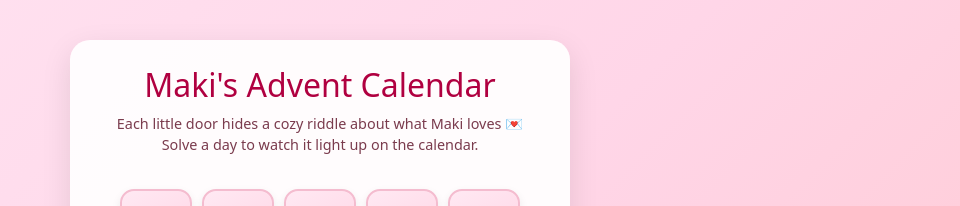
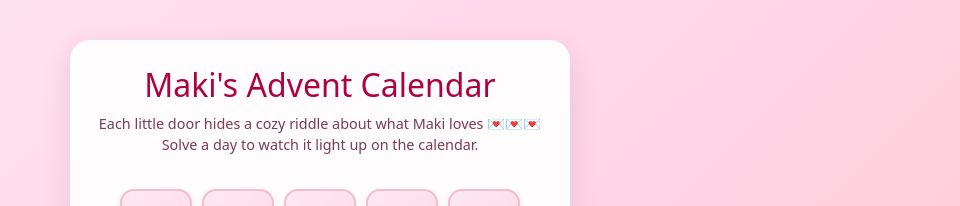
Before and after one commit to VenkateshwarUdayakumar/Maki-Advent-2025, a Next.js app: page / in a window 1280 px wide. Shown: the top 206 px of the page, without its empty margins (320-1280 px from the left). Built offline with nearby package versions, Linux system fonts and the light colour scheme.

Commit message:
Change description here

```diff
--- a/app/page.tsx
+++ b/app/page.tsx
@@ -114,7 +114,7 @@ export default function Home() {
           >
             {allComplete
               ? 'You solved every little riddle! Here is something special, just for you 💌💌💌💌💌'
-              : 'Each little door hides a cozy riddle about what Maki loves 💌 \nSolve a day to watch it light up on the calendar.'}
+              : 'Each little door hides a cozy riddle about what Maki loves 💌💌💌 \nSolve a day to watch it light up on the calendar.'}
           </p>
         </div>
 
```
